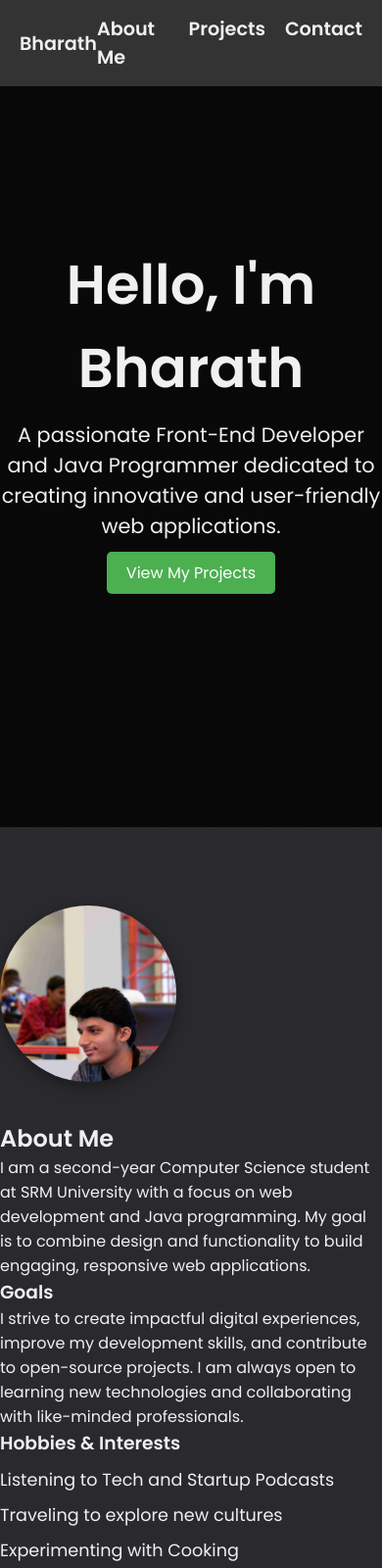
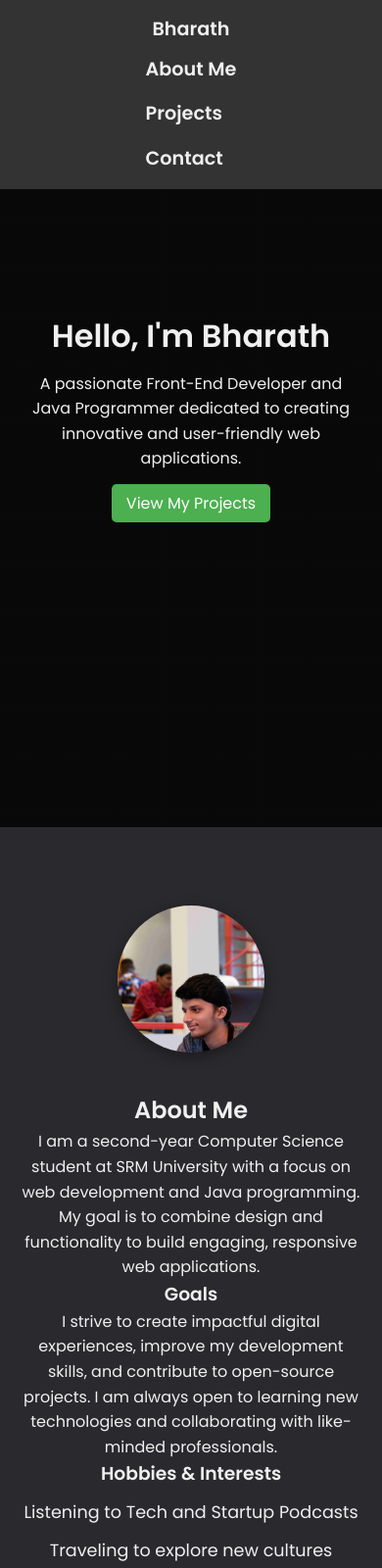
Before and after one commit to Bharath72997/myportfolio, a plain HTML site: page index.html in a window 390 px wide. Shown: the top 1600 px of the page at 98% size. Drawn offline with Linux system fonts and the light colour scheme.

Commit message:
Add files via upload

```diff
--- a/style.css
+++ b/style.css
@@ -11,6 +11,7 @@ body {
     background-color: #1c1c1e;
     color: #f0f0f0;
     font-size: 16px;
+    line-height: 1.6;
 }
 
 /* Navbar */
@@ -43,6 +44,14 @@ body {
     gap: 20px;
 }
 
+.nav-links a {
+    transition: color 0.3s;
+}
+
+.nav-links a:hover {
+    color: #4CAF50;
+}
+
 /* Hero Section */
 .hero {
     height: 100vh;
@@ -52,6 +61,7 @@ body {
     text-align: center;
     background: linear-gradient(rgba(0, 0, 0, 0.7), rgba(0, 0, 0, 0.7)), url('banner.jpg') no-repeat center / cover;
     color: #f0f0f0;
+    padding: 20px;
 }
 
 .hero h1 {
@@ -92,6 +102,7 @@ body {
     flex-wrap: wrap;
     max-width: 900px;
     margin: 0 auto;
+    padding: 0 20px;
 }
 
 .profile-picture {
@@ -200,3 +211,61 @@ footer {
     text-decoration: none;
     font-weight: bold;
 }
+
+/* Responsive Design */
+
+/* Medium screens (tablets) */
+@media (max-width: 768px) {
+    .hero h1 {
+        font-size: 2.5em;
+    }
+
+    .hero p {
+        font-size: 1.1em;
+    }
+
+    .about-container {
+        flex-direction: column;
+        text-align: center;
+    }
+
+    .profile-picture {
+        width: 150px;
+        height: 150px;
+    }
+}
+
+/* Small screens (mobile) */
+@media (max-width: 480px) {
+    .navbar .container {
+        flex-direction: column;
+        gap: 10px;
+    }
+
+    .nav-links {
+        flex-direction: column;
+        gap: 15px;
+    }
+
+    .hero h1 {
+        font-size: 2em;
+    }
+
+    .hero p {
+        font-size: 1em;
+    }
+
+    .project-card {
+        width: 100%;
+        padding: 15px;
+    }
+
+    .contact-section form {
+        width: 100%;
+        padding: 0 20px;
+    }
+
+    .btn {
+        padding: 8px 15px;
+    }
+}
```
